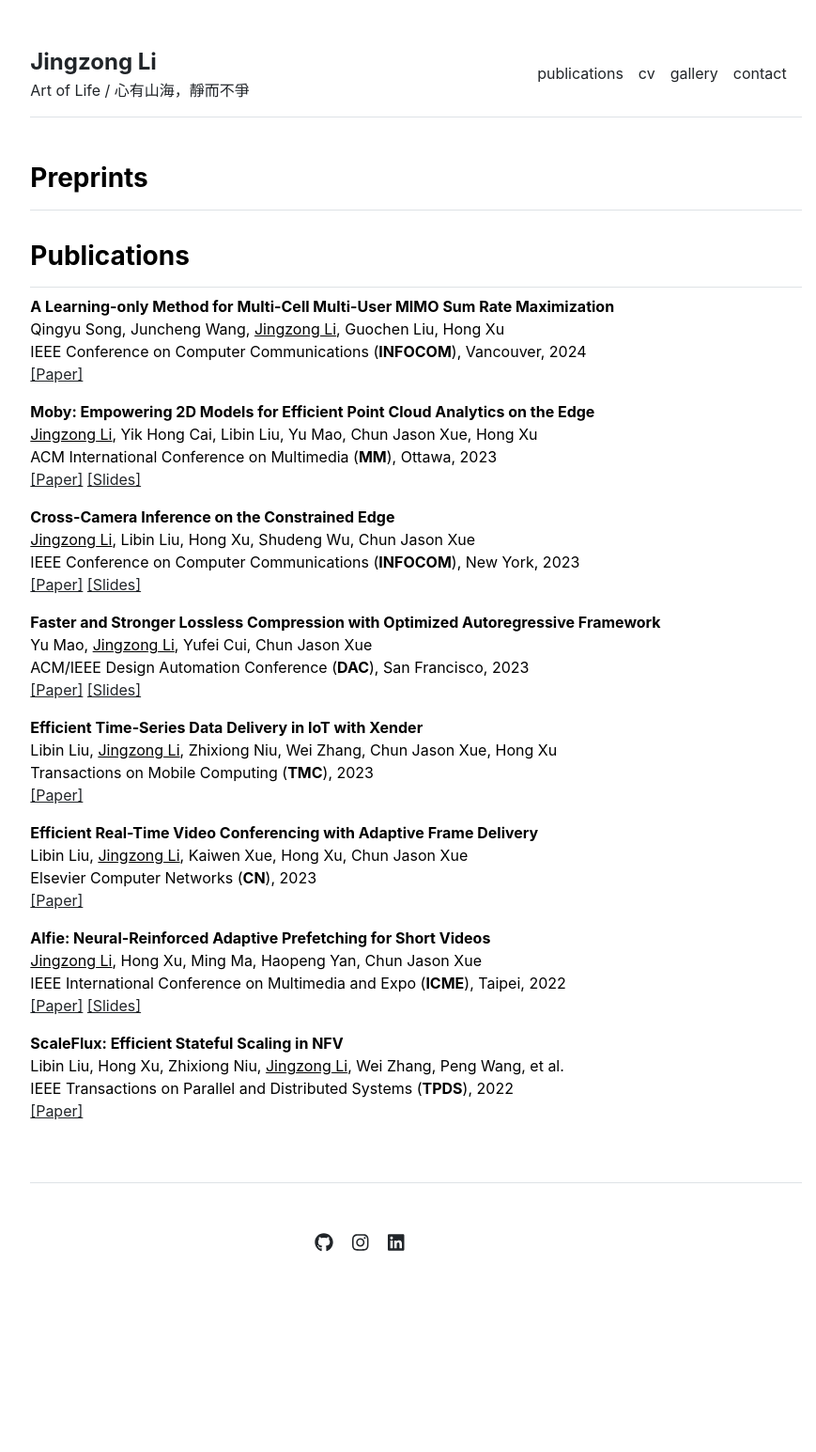
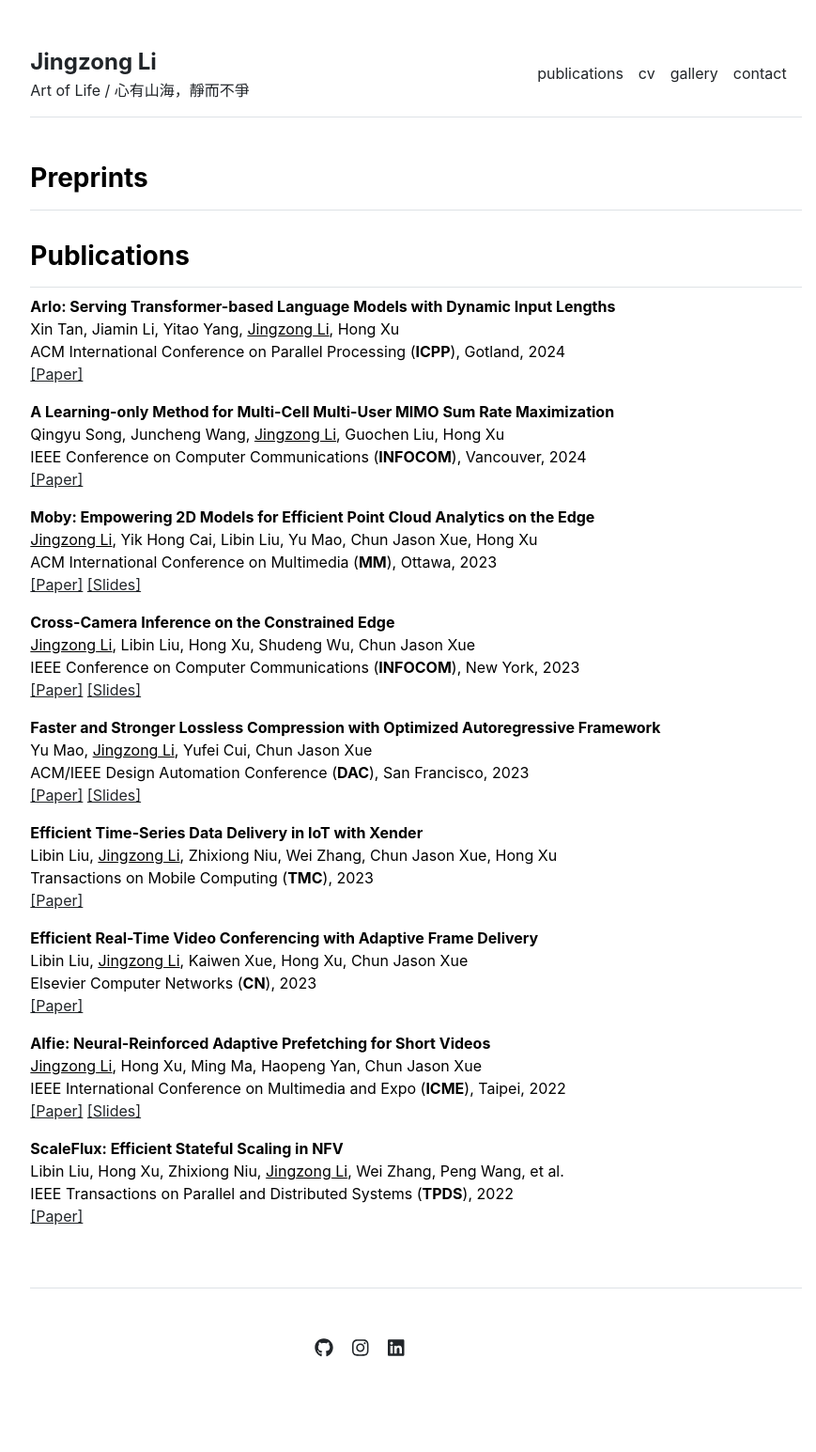
Before and after one commit to kanonjz/academic, a Jekyll site: the page built from publications.md, in a window 1280 px wide. Shown: the whole page at 94% size, without its empty margins (197-1066 px from the left). Built offline with Jekyll 4.4.1, drawn with Linux system fonts in a browser that asks for light colours; before the commit the page ends 1433 px from its top, so only the background shows below that.

Commit message:
add Arlo

```diff
--- a/_data/publications.yml
+++ b/_data/publications.yml
@@ -4,6 +4,7 @@ featured:
 - {name: 'Low shear diffusion central schemes for particle methods. Jonathan Panuelos, James Wadsley, Nicholas Kevlahan', url: 'http://ms.mcmaster.ca/kevla/pdf/articles/jcp_v414.pdf'}
 
 index:
+- {name: 'Arlo: Serving Transformer-based Language Models with Dynamic Input Lengths', url: 'share/xin-icpp24.pdf', author: 'Xin Tan, Jiamin Li, Yitao Yang, <u>Jingzong Li</u>, Hong Xu', venue: 'ACM International Conference on Parallel Processing (<b>ICPP</b>), Gotland, 2024', slide: ''}
 - {name: 'A Learning-only Method for Multi-Cell Multi-User MIMO Sum Rate Maximization', url: 'share/qingyu-infocom24.pdf', author: 'Qingyu Song, Juncheng Wang, <u>Jingzong Li</u>, Guochen Liu, Hong Xu', venue: 'IEEE Conference on Computer Communications (<b>INFOCOM</b>), Vancouver, 2024', slide: ''}
 - {name: 'Moby: Empowering 2D Models for Efficient Point Cloud Analytics on the Edge', url: 'share/moby-mm23.pdf', author: '<u>Jingzong Li</u>, Yik Hong Cai, Libin Liu, Yu Mao, Chun Jason Xue, Hong Xu', venue: 'ACM International Conference on Multimedia (<b>MM</b>), Ottawa, 2023', slide: 'share/slides/moby-mm23-slide.pdf'}
 - {name: 'Cross-Camera Inference on the Constrained Edge', url: 'share/polly-infocom23.pdf', author: '<u>Jingzong Li</u>, Libin Liu, Hong Xu, Shudeng Wu, Chun Jason Xue', venue: 'IEEE Conference on Computer Communications (<b>INFOCOM</b>), New York, 2023', slide: 'share/slides/polly-infocom23-slide.pdf'}
```
Also changed, not shown: 1 other file.
